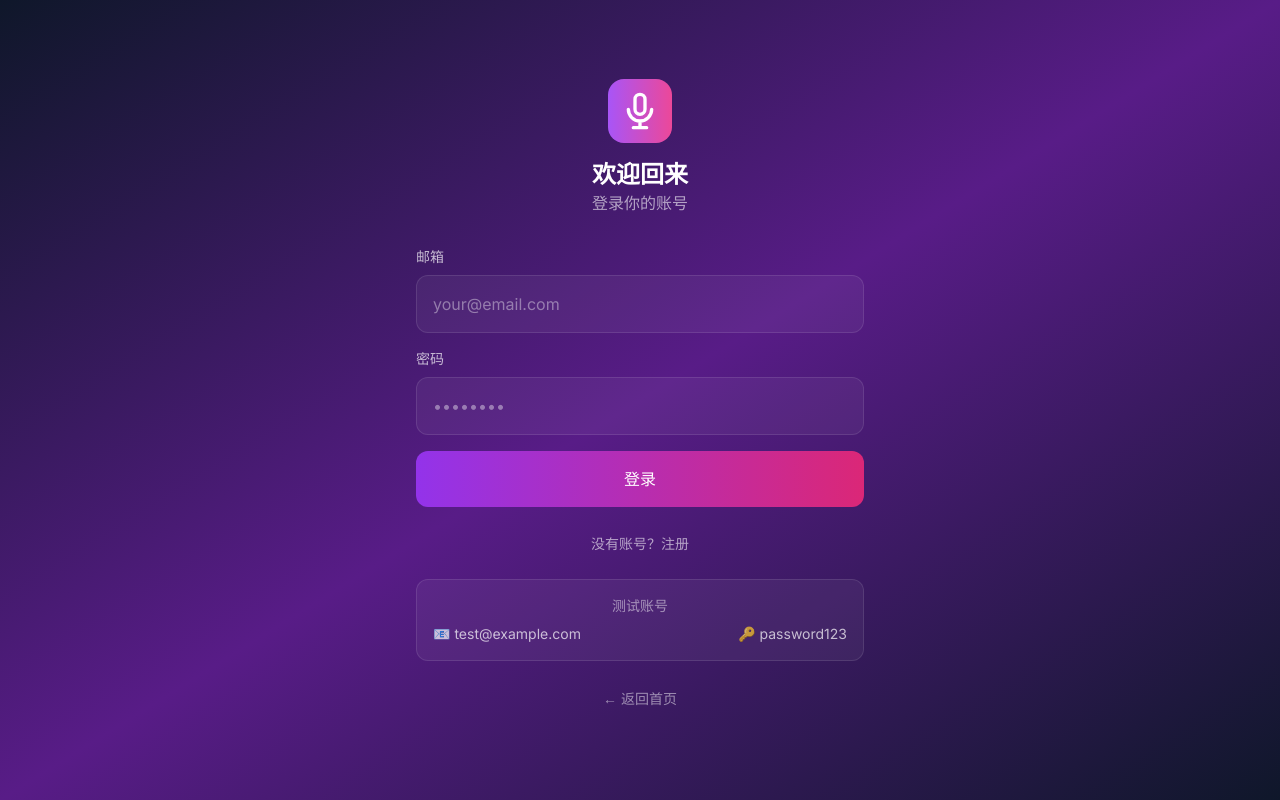
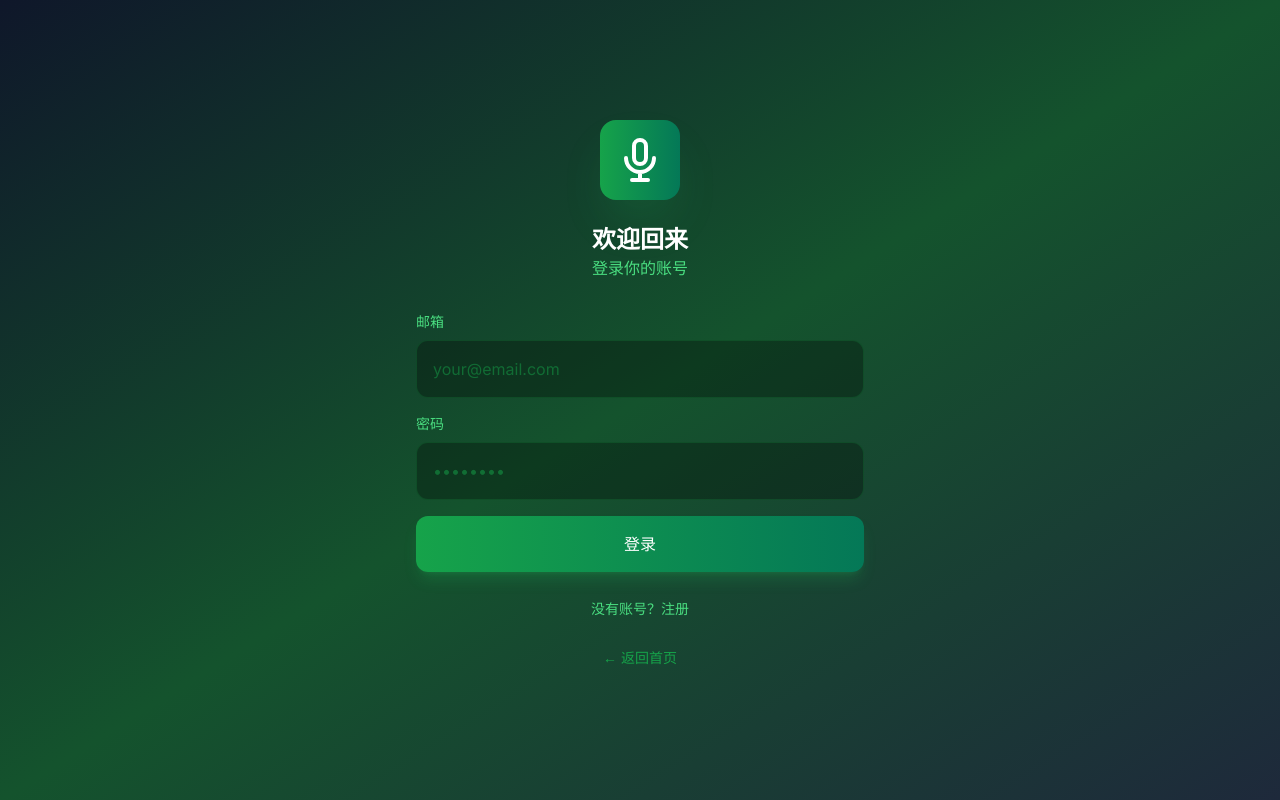
Before and after one commit to AIDSX2025265/tts-minimax, a Next.js app: page /auth/signin in a window 1280 px wide. Built offline with nearby package versions, Linux system fonts and the light colour scheme.

Commit message:
Fix signin page colors to green

```diff
--- a/app/auth/signin/page.tsx
+++ b/app/auth/signin/page.tsx
@@ -7,7 +7,6 @@ import { useRouter } from 'next/navigation'
 export default function SignIn() {
   const [email, setEmail] = useState('')
   const [password, setPassword] = useState('')
-  const [name, setName] = useState('')
   const [loading, setLoading] = useState(false)
   const [error, setError] = useState('')
   const [isRegister, setIsRegister] = useState(false)
@@ -21,65 +20,51 @@ export default function SignIn() {
     const result = await signIn('credentials', {
       email,
       password,
-      name: isRegister ? name : undefined,
       redirect: false,
     })
 
     if (result?.ok) {
       router.push('/')
     } else {
-      setError(isRegister ? '注册失败，邮箱可能被已使用' : '邮箱或密码错误')
+      setError(isRegister ? '注册失败' : '邮箱或密码错误')
     }
     setLoading(false)
   }
 
   return (
-    <div className="min-h-screen bg-gradient-to-br from-slate-900 via-purple-900 to-slate-900 flex items-center justify-center p-6">
+    <div className="min-h-screen bg-gradient-to-br from-slate-900 via-green-900 to-slate-800 flex items-center justify-center p-6">
       <div className="max-w-md w-full">
         <div className="text-center mb-8">
-          <div className="w-16 h-16 bg-gradient-to-r from-purple-500 to-pink-500 rounded-2xl flex items-center justify-center mx-auto mb-4">
-            <svg className="w-10 h-10 text-white" fill="none" stroke="currentColor" viewBox="0 0 24 24">
+          <div className="w-20 h-20 bg-gradient-to-r from-green-600 to-emerald-700 rounded-2xl flex items-center justify-center mx-auto mb-6 shadow-2xl shadow-green-500/20">
+            <svg className="w-12 h-12 text-white" fill="none" stroke="currentColor" viewBox="0 0 24 24">
               <path strokeLinecap="round" strokeLinejoin="round" strokeWidth={2} d="M19 11a7 7 0 01-7 7m0 0a7 7 0 01-7-7m7 7v4m0 0H8m4 0h4m-4-8a3 3 0 01-3-3V5a3 3 0 116 0v6a3 3 0 01-3 3z" />
             </svg>
           </div>
           <h1 className="text-2xl font-bold text-white">{isRegister ? '创建账号' : '欢迎回来'}</h1>
-          <p className="text-white/60">{isRegister ? '注册一个新账号' : '登录你的账号'}</p>
+          <p className="text-green-400">{isRegister ? '注册一个新账号' : '登录你的账号'}</p>
         </div>
 
         <form onSubmit={handleSubmit} className="space-y-4">
-          {isRegister && (
-            <div>
-              <label className="block text-white/70 text-sm mb-2">昵称</label>
-              <input
-                type="text"
-                placeholder="你的昵称"
-                value={name}
-                onChange={(e) => setName(e.target.value)}
-                className="w-full p-4 bg-white/5 border border-white/10 rounded-xl text-white placeholder-white/40 focus:outline-none focus:border-purple-500 transition"
-              />
-            </div>
-          )}
-
           <div>
-            <label className="block text-white/70 text-sm mb-2">邮箱</label>
+            <label className="block text-green-400 text-sm mb-2">邮箱</label>
             <input
               type="email"
               placeholder="your@email.com"
               value={email}
               onChange={(e) => setEmail(e.target.value)}
-              className="w-full p-4 bg-white/5 border border-white/10 rounded-xl text-white placeholder-white/40 focus:outline-none focus:border-purple-500 transition"
+              className="w-full p-4 bg-black/30 border border-green-700/30 rounded-xl text-white placeholder-green-600/50 focus:outline-none focus:border-green-500 transition"
               required
             />
           </div>
 
           <div>
-            <label className="block text-white/70 text-sm mb-2">密码</label>
+            <label className="block text-green-400 text-sm mb-2">密码</label>
             <input
               type="password"
               placeholder="••••••••"
               value={password}
               onChange={(e) => setPassword(e.target.value)}
-              className="w-full p-4 bg-white/5 border border-white/10 rounded-xl text-white placeholder-white/40 focus:outline-none focus:border-purple-500 transition"
+              className="w-full p-4 bg-black/30 border border-green-700/30 rounded-xl text-white placeholder-green-600/50 focus:outline-none focus:border-green-500 transition"
               required
               minLength={6}
             />
@@ -94,44 +79,24 @@ export default function SignIn() {
           <button
             type="submit"
             disabled={loading}
-            className="w-full py-4 bg-gradient-to-r from-purple-600 to-pink-600 hover:from-purple-500 hover:to-pink-500 text-white rounded-xl font-medium transition-all transform hover:scale-[1.02] active:scale-[0.98] disabled:opacity-50 flex items-center justify-center gap-2"
+            className="w-full py-4 bg-gradient-to-r from-green-600 to-emerald-700 hover:from-green-500 hover:to-emerald-600 text-white rounded-xl font-medium transition-all transform hover:scale-[1.02] active:scale-[0.98] disabled:opacity-50 flex items-center justify-center gap-2 shadow-lg shadow-green-500/20"
           >
-            {loading ? (
-              <>
-                <svg className="animate-spin w-5 h-5" fill="none" viewBox="0 0 24 24">
-                  <circle className="opacity-25" cx="12" cy="12" r="10" stroke="currentColor" strokeWidth="4"></circle>
-                  <path className="opacity-75" fill="currentColor" d="M4 12a8 8 0 018-8V0C5.373 0 0 5.373 0 12h4z"></path>
-                </svg>
-                处理中...
-              </>
-            ) : (
-              isRegister ? '注册' : '登录'
-            )}
+            {loading ? '处理中...' : (isRegister ? '注册' : '登录')}
           </button>
         </form>
 
         <div className="mt-6 text-center">
           <button
             onClick={() => { setIsRegister(!isRegister); setError(''); }}
-            className="text-white/60 hover:text-white text-sm transition"
+            className="text-green-400 hover:text-green-300 text-sm transition"
           >
             {isRegister ? '已有账号？登录' : '没有账号？注册'}
           </button>
         </div>
 
-        {!isRegister && (
-          <div className="mt-6 p-4 bg-white/5 border border-white/10 rounded-xl">
-            <p className="text-white/50 text-sm text-center mb-2">测试账号</p>
-            <div className="flex justify-between text-white/70 text-sm">
-              <span>📧 test@example.com</span>
-              <span>🔑 password123</span>
-            </div>
-          </div>
-        )}
-
         <button
           onClick={() => router.push('/')}
-          className="w-full mt-4 py-3 text-white/50 hover:text-white text-sm transition"
+          className="w-full mt-4 py-3 text-green-600 hover:text-green-500 text-sm transition"
         >
           ← 返回首页
         </button>
```
